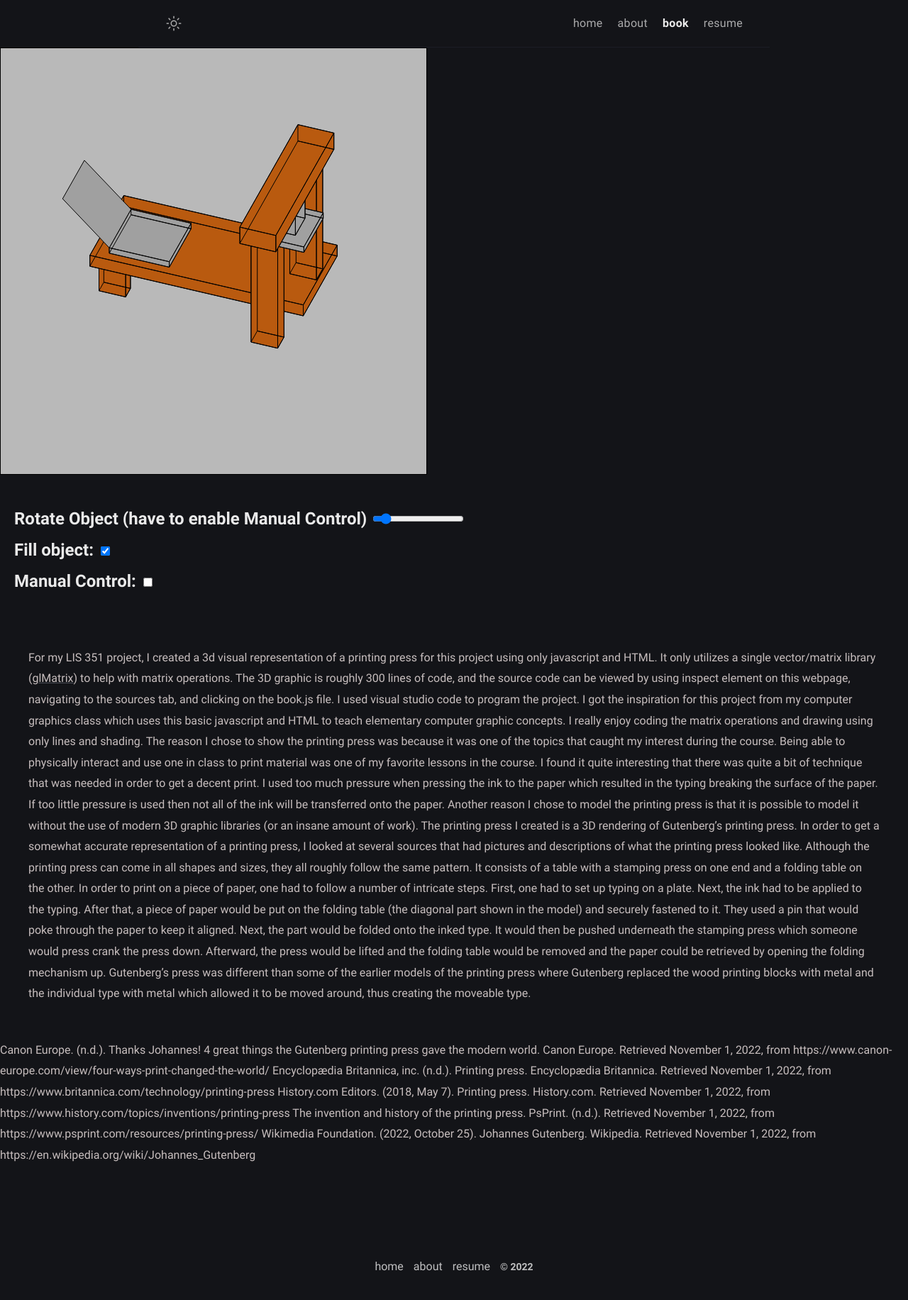
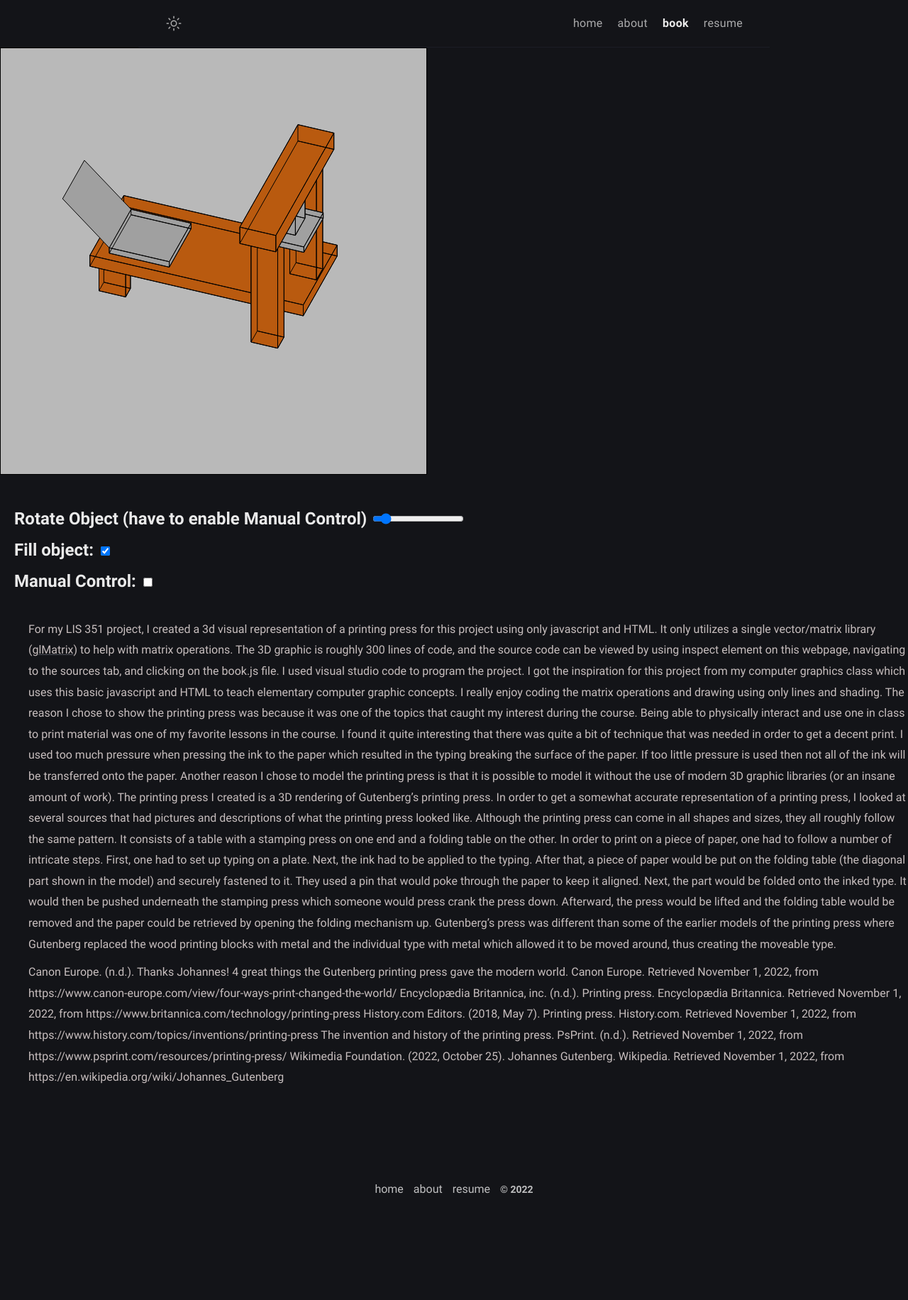
Before and after one commit to amorin5/amorin5.github.io, a Jekyll site: the page built from book.md, in a window 1280 px wide. Shown: the whole page at 71% size. Built offline with Jekyll 4.4.1, drawn with Linux system fonts in a browser that asks for light colours; after the commit the page ends 1722 px from its top, so only the background shows below that.

Commit message:
left padding

```diff
--- a/_layouts/book.html
+++ b/_layouts/book.html
@@ -80,12 +80,12 @@ layout: compress
 
         window.onload=myApp;
     </script>
-    <p style="padding: 40px">
+    <p style="padding-left: 40px">
         For my LIS 351 project, I created a 3d visual representation of a printing press for this project using only javascript and HTML. It only utilizes a single vector/matrix library (<a href="https://glmatrix.net/">glMatrix</a>) to help with matrix operations. The 3D graphic is roughly 300 lines of code, and the source code can be viewed by using inspect element on this webpage, navigating to the sources tab, and clicking on the book.js file. I used visual studio code to program the project. I got the inspiration for this project from my computer graphics class which uses this basic javascript and HTML to teach elementary computer graphic concepts. I really enjoy coding the matrix operations and drawing using only lines and shading.
 The reason I chose to show the printing press was because it was one of the topics that caught my interest during the course. Being able to physically interact and use one in class to print material was one of my favorite lessons in the course. I found it quite interesting that there was quite a bit of technique that was needed in order to get a decent print. I used too much pressure when pressing the ink to the paper which resulted in the typing breaking the surface of the paper. If too little pressure is used then not all of the ink will be transferred onto the paper. Another reason I chose to model the printing press is that it is possible to model it without the use of modern 3D graphic libraries (or an insane amount of work).
 The printing press I created is a 3D rendering of Gutenberg’s printing press. In order to get a somewhat accurate representation of a printing press, I looked at several sources that had pictures and descriptions of what the printing press looked like. Although the printing press can come in all shapes and sizes, they all roughly follow the same pattern. It consists of a table with a stamping press on one end and a folding table on the other. In order to print on a piece of paper, one had to follow a number of intricate steps. First, one had to set up typing on a plate. Next, the ink had to be applied to the typing. After that, a piece of paper would be put on the folding table (the diagonal part shown in the model) and securely fastened to it. They used a pin that would poke through the paper to keep it aligned. Next, the part would be folded onto the inked type. It would then be pushed underneath the stamping press which someone would press crank the press down. Afterward, the press would be lifted and the folding table would be removed and the paper could be retrieved by opening the folding mechanism up. Gutenberg’s press was different than some of the earlier models of the printing press where Gutenberg replaced the wood printing blocks with metal and the individual type with metal which allowed it to be moved around, thus creating the moveable type.
     </p>
-    <p>
+    <p style="padding-left: 40px">
         Canon Europe. (n.d.). Thanks Johannes! 4 great things the Gutenberg printing press gave the modern world. Canon Europe. Retrieved November 1, 2022, from https://www.canon-europe.com/view/four-ways-print-changed-the-world/
         Encyclopædia Britannica, inc. (n.d.). Printing press. Encyclopædia Britannica. Retrieved November 1, 2022, from https://www.britannica.com/technology/printing-press
         History.com Editors. (2018, May 7). Printing press. History.com. Retrieved November 1, 2022, from https://www.history.com/topics/inventions/printing-press
```
